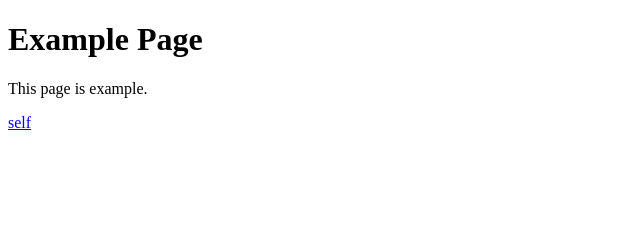
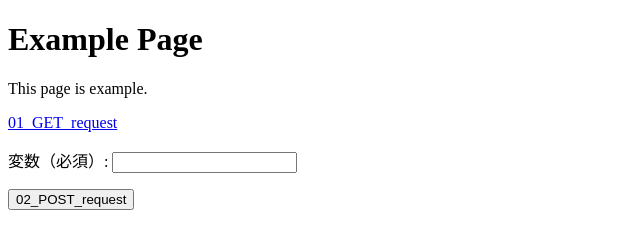
Before and after one commit to s0b4/example-site, a plain HTML site: page docs/index.html in a window 1280 px wide. Shown: the whole page, without its empty margins (0-640 px from the left). Drawn offline with Linux system fonts and the light colour scheme.

Commit message:
add link

```diff
--- a/docs/index.html
+++ b/docs/index.html
@@ -9,7 +9,19 @@
             <h1>Example Page</h1>
             <p>This page is example.</p>
             <p>
-                <a href="/">self</a>
+                <a href="01_GET_request.html">01_GET_request</a>
+            </p>
+            <p>
+                <form action="./02_POST_request.html" method="post">
+                    <p>
+                    <label for="param">変数（必須）:</label>
+                    <input type="text" name="param" id="param" required />
+                    </p>
+                    <p>
+                    <button>02_POST_request</button>
+                    </p>
+                </form>
+                <a href="02_POST_request.html"></a>
             </p>
         </div>
     </body>
```
